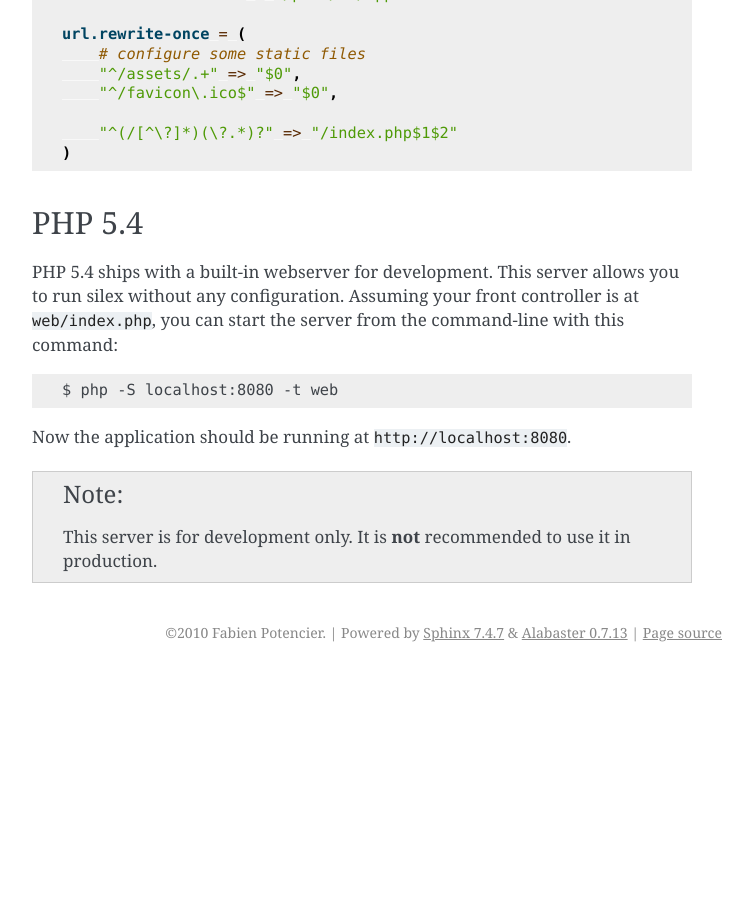
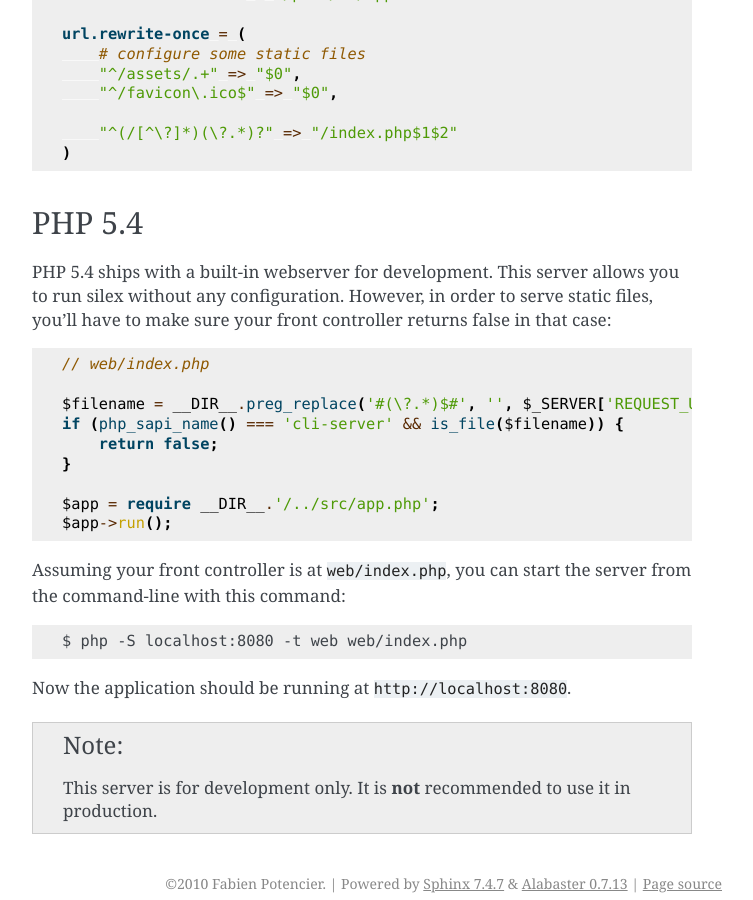
Before and after one commit to silexphp/Silex, a Sphinx documentation site: the page built from doc/web_servers.rst, in a window 1280 px wide and 900 px high, scrolled down 1857 px. Shown: the whole window, without its empty margins (388-1141 px from the left). Built offline with Sphinx 7.4.7, drawn with Linux system fonts in a browser that asks for light colours; before the commit the page ends 2529 px from its top, so only the background shows below that.

Commit message:
Fix PHP 5.4 built-in webserver front controller
The problem is that with `php -S localhost:8080 -t web` it will only route
one level of paths to index.php. This is stupid, but requires us to use
a router script, which means that we must specify `index.php` and have
that script return false when the web server should serve from disk.

Funny part: We are almost lying now, because the webserver now requires
some sort of configuration (via code), but I will leave it in the docs
for marketing reasons. It's not a big lie after all.

```diff
--- a/doc/web_servers.rst
+++ b/doc/web_servers.rst
@@ -107,13 +107,27 @@ PHP 5.4
 -------
 
 PHP 5.4 ships with a built-in webserver for development. This server allows
-you to run silex without any configuration. Assuming your front controller is
-at ``web/index.php``, you can start the server from the command-line with this
-command:
+you to run silex without any configuration. However, in order to serve static
+files, you'll have to make sure your front controller returns false in that
+case::
+
+    // web/index.php
+
+    $filename = __DIR__.preg_replace('#(\?.*)$#', '', $_SERVER['REQUEST_URI']);
+    if (php_sapi_name() === 'cli-server' && is_file($filename)) {
+        return false;
+    }
+
+    $app = require __DIR__.'/../src/app.php';
+    $app->run();
+
+
+Assuming your front controller is at ``web/index.php``, you can start the
+server from the command-line with this command:
 
 .. code-block:: text
 
-    $ php -S localhost:8080 -t web
+    $ php -S localhost:8080 -t web web/index.php
 
 Now the application should be running at ``http://localhost:8080``.
 
```
